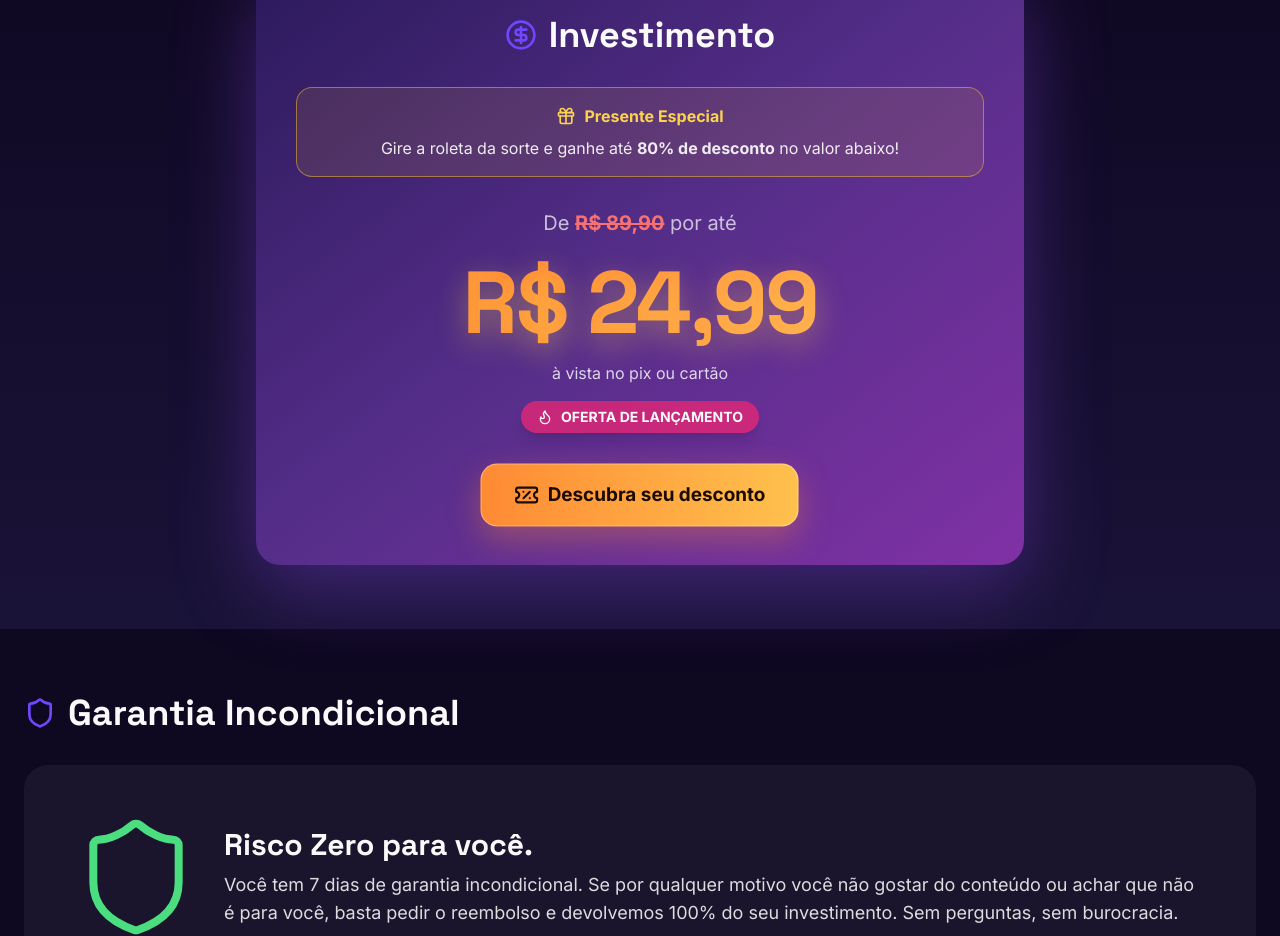
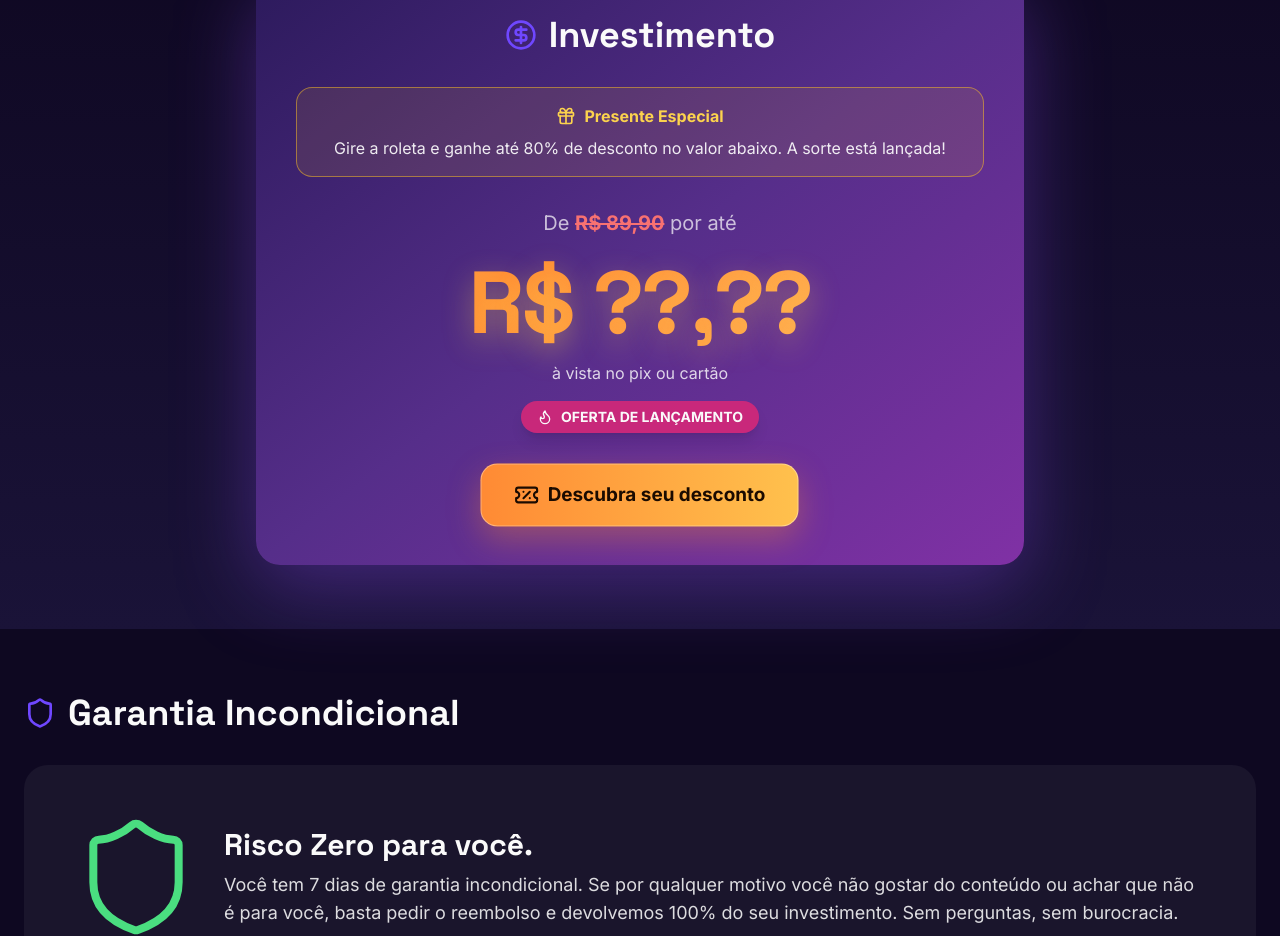
Before and after one commit to leosabbadin/lpenem-roleta, a Next.js app: page / in a window 1280 px wide. Shown: the part 4480-5416 px from the top of the page. Built offline with nearby package versions, Linux system fonts and the light colour scheme.

Commit message:
mude Gire a roleta da sorte e ganhe até 80% de desconto no valor abaixo!

```diff
--- a/src/components/landing/investment-section.tsx
+++ b/src/components/landing/investment-section.tsx
@@ -28,8 +28,8 @@ export function InvestmentSection() {
               <span>Presente Especial</span>
             </div>
             <p className="text-center text-white/90">
-              Gire a roleta da sorte e ganhe até <b>80% de desconto</b> no valor
-              abaixo!
+              Gire a roleta e ganhe até 80% de desconto no valor abaixo. A sorte
+              está lançada!
             </p>
           </div>
 
@@ -45,7 +45,7 @@ export function InvestmentSection() {
             className="font-headline text-[56px] font-extrabold tracking-tight sm:text-[72px] md:text-[88px]"
             style={{ textShadow: '0 10px 30px rgba(252, 211, 77, 0.4)' }}
           >
-            <Highlight>R$ 24,99</Highlight>
+            <Highlight>R$ ??,??</Highlight>
           </div>
           <div className="-mt-2 text-white/80">
             à vista no pix ou cartão
```
